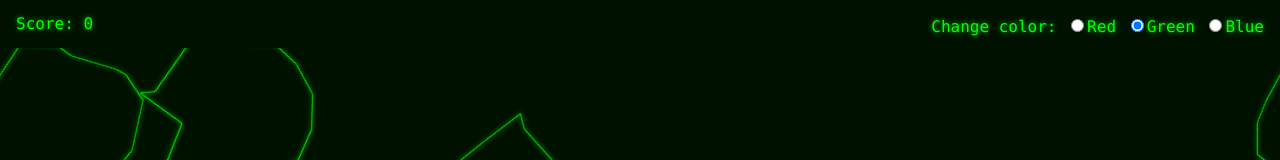
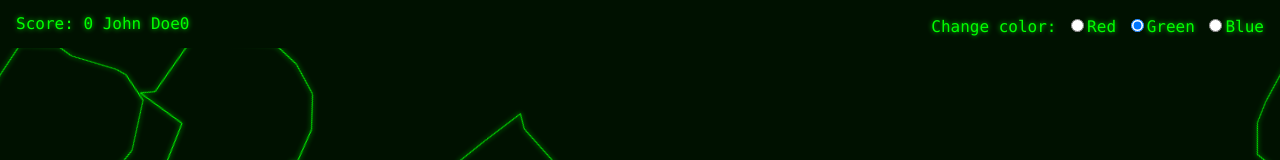
Before and after one commit to uillian94santos/page_project, a plain HTML site: page gameindex.html in a window 1280 px wide. Shown: the top 160 px of the page. Drawn offline with nearby package versions, Linux system fonts and the light colour scheme.

Commit message:
add credits

```diff
--- a/gameindex.html
+++ b/gameindex.html
@@ -12,6 +12,7 @@
 <div class="b-panel">
 		Score:
 		<span id="g-score">0</span>
+	John Doe<span id="produced By John Doe">0</span>
 		<div class="b-panel_right">
 			Change color:
 			<label><input onclick="ChangeGameColor(1)" type="radio" name="color" />Red</label>
```
